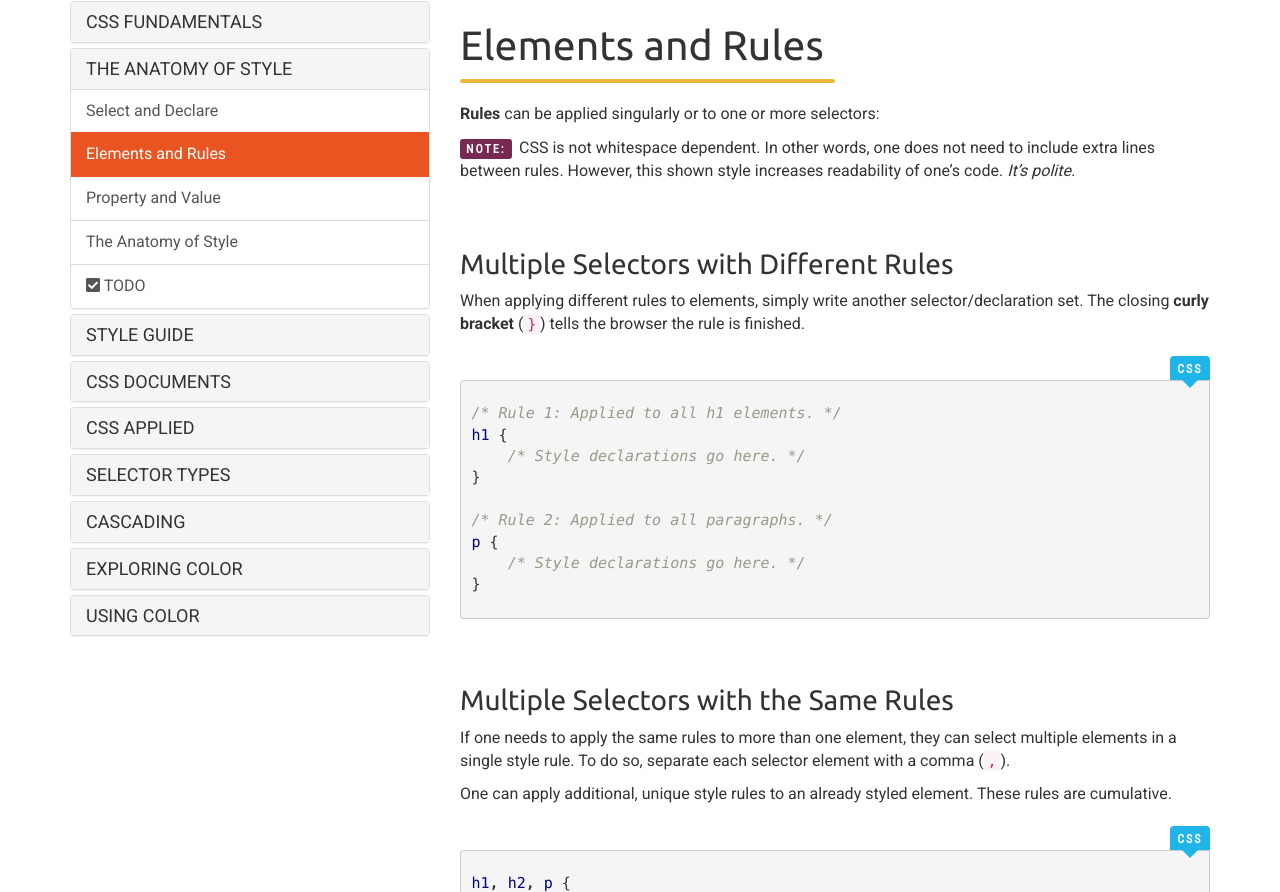
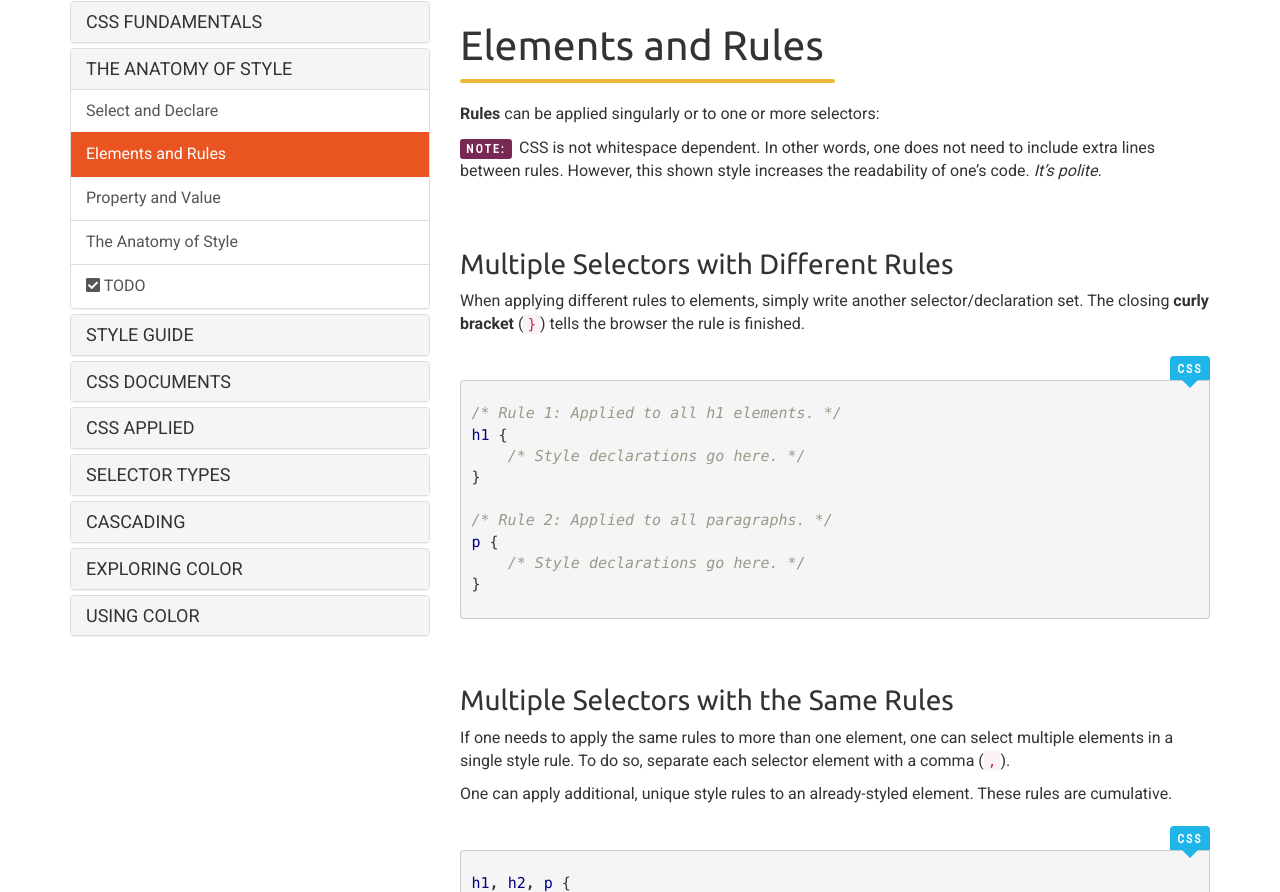
Before and after one commit to Montana-Media-Arts/webDesignFall2024, a Jekyll site: the page built from _docs/topic-09/01-anatomy/02-page.md, in a window 1280 px wide and 1364 px high. Shown: the part 93-985 px from the top of the window. Built offline with Jekyll 4.4.1, drawn with Linux system fonts in a browser that asks for light colours; nearby versions of some CDN libraries.

Commit message:
Update 02-page.md

```diff
--- a/_docs/topic-09/01-anatomy/02-page.md
+++ b/_docs/topic-09/01-anatomy/02-page.md
@@ -8,7 +8,7 @@ permalink: /topic-09/multi-selectors/
 
 **Rules** can be applied singularly or to one or more selectors:
 
-<span class="label label-info">NOTE:</span> CSS is not whitespace dependent. In other words, one does not need to include extra lines between rules. However, this shown style increases readability of one's code. _It's polite._
+<span class="label label-info">NOTE:</span> CSS is not whitespace dependent. In other words, one does not need to include extra lines between rules. However, this shown style increases the readability of one's code. _It's polite._
 
 
 ### Multiple Selectors with Different Rules
@@ -34,9 +34,9 @@ p {
 
 ### Multiple Selectors with the Same Rules
 
-If one needs to apply the same rules to more than one element, they can select multiple elements in a single style rule. To do so, separate each selector element with a comma (`,`).
+If one needs to apply the same rules to more than one element, one can select multiple elements in a single style rule. To do so, separate each selector element with a comma (`,`).
 
-One can apply additional, unique style rules to an already styled element. These rules are cumulative.
+One can apply additional, unique style rules to an already-styled element. These rules are cumulative.
 
 <div class="code-heading">
   <span class="css">CSS</span>
```
